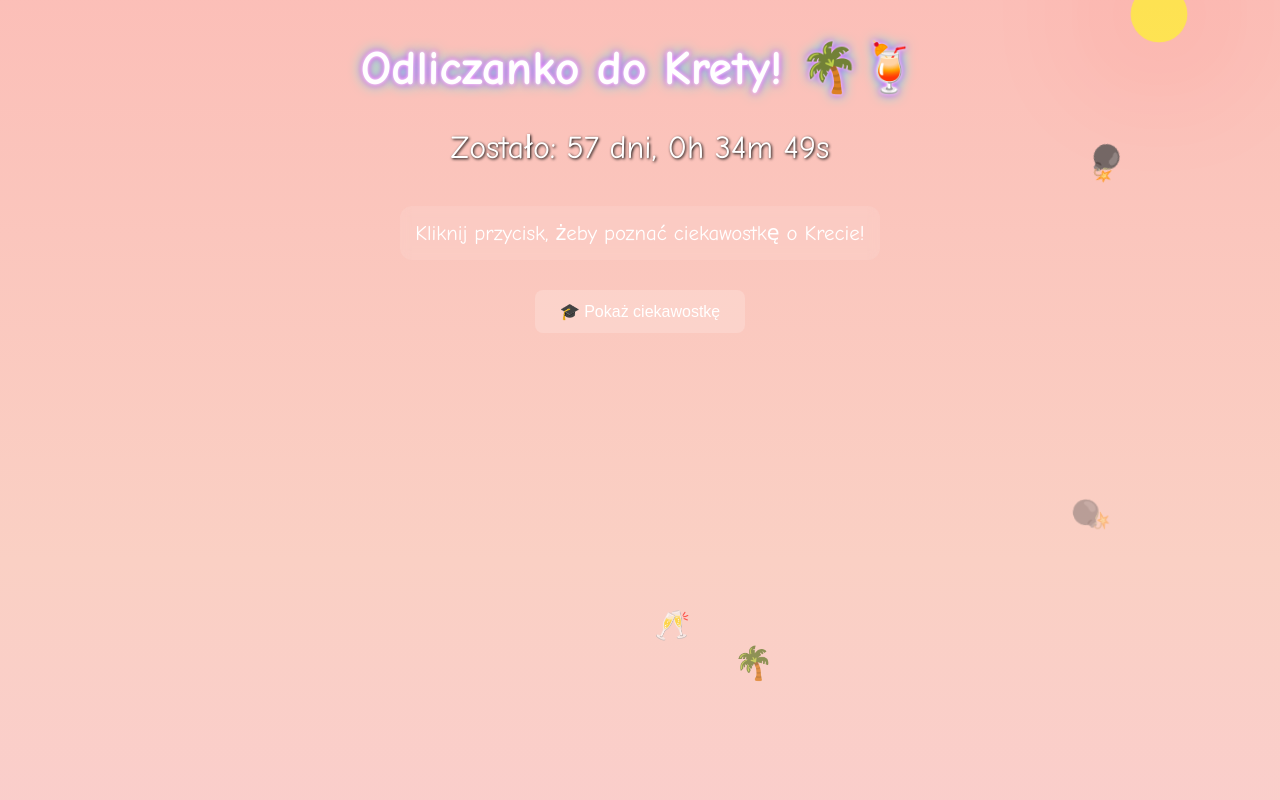
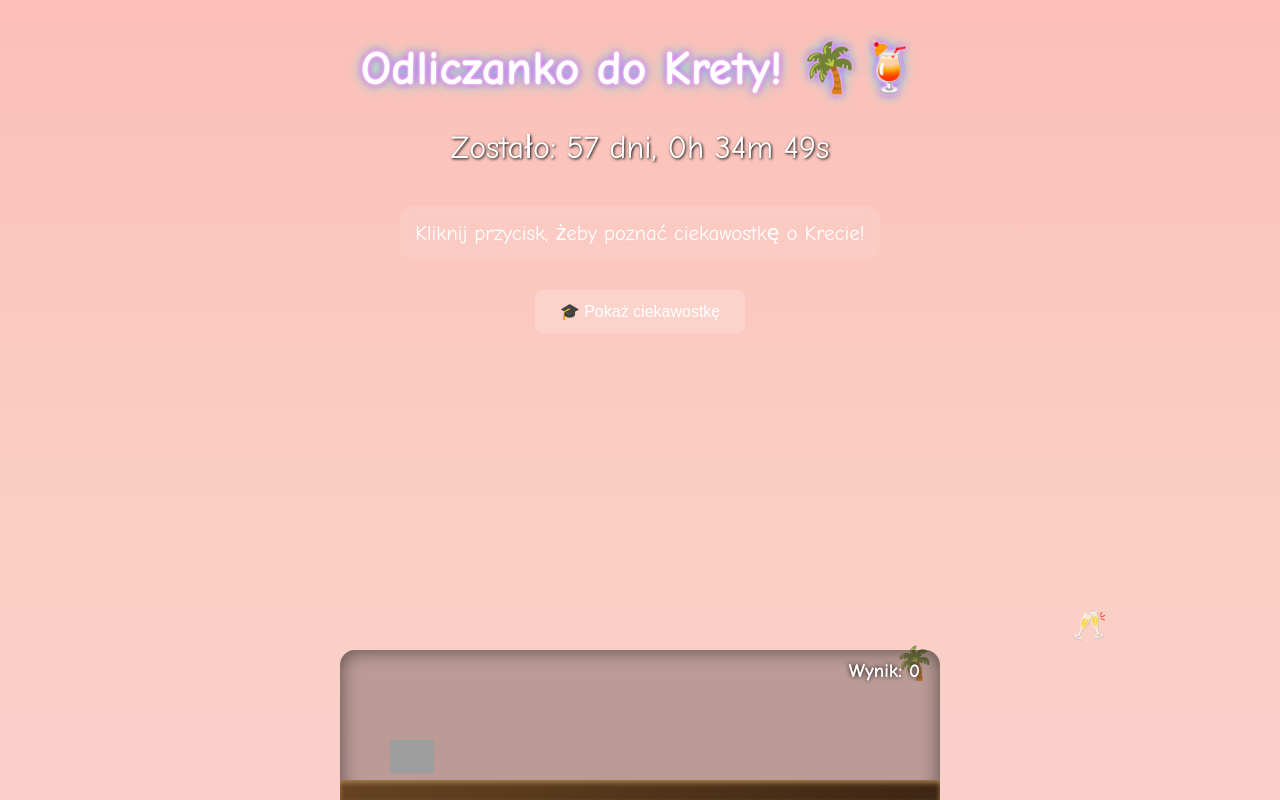
Before and after one commit to szymalek222/kreta, a plain HTML site: page index.html in a window 1280 px wide. Drawn offline with Linux system fonts and the light colour scheme; grey boxes are pictures that could not be loaded.

Commit message:
Update index.html

```diff
--- a/index.html
+++ b/index.html
@@ -2,14 +2,14 @@
 <html lang="pl">
 <head>
   <meta charset="UTF-8" />
-  <meta name="viewport" content="width=device-width, initial-scale=1.0"/>
-  <title>KRETA ODLICZANKO 🌴🍹</title>
+  <meta name="viewport" content="width=device-width, initial-scale=1" />
+  <title>KRETA ODLICZANKO + DINO GAME 🦖🌴🍹</title>
   <style>
     html, body {
       margin: 0;
       padding: 0;
       font-family: 'Comic Sans MS', cursive;
-      overflow: hidden;
+      overflow-x: hidden;
       color: white;
       text-align: center;
       height: 100vh;
@@ -134,6 +134,70 @@
         opacity: 0;
       }
     }
+
+    /* ---------------- Dino Game Styles ---------------- */
+
+    #gameContainer {
+      position: fixed;
+      bottom: 0;
+      left: 50%;
+      transform: translateX(-50%);
+      width: 90vw;
+      max-width: 600px;
+      height: 150px;
+      background: rgba(0,0,0,0.25);
+      border-radius: 15px 15px 0 0;
+      box-shadow: 0 0 20px #0008 inset;
+      overflow: hidden;
+      user-select: none;
+      z-index: 1000;
+    }
+
+    #ground {
+      position: absolute;
+      bottom: 0;
+      width: 100%;
+      height: 20px;
+      background: linear-gradient(to right, #654321, #3e2614);
+      box-shadow: inset 0 3px 5px #a37c4d;
+    }
+
+    #dino {
+      position: absolute;
+      bottom: 20px;
+      left: 50px;
+      width: 44px;
+      height: 47px;
+      background: url('https://i.imgur.com/INjy6QA.png') no-repeat center/contain;
+      transition: bottom 0.2s;
+    }
+
+    #obstacle {
+      position: absolute;
+      bottom: 20px;
+      right: -50px;
+      width: 25px;
+      height: 50px;
+      background: url('https://i.imgur.com/j8bLNHb.png') no-repeat center/contain;
+      animation: moveObstacle linear forwards;
+    }
+
+    @keyframes moveObstacle {
+      from { right: -50px; }
+      to { right: 110%; }
+    }
+
+    #scoreDisplay {
+      position: absolute;
+      top: 10px;
+      right: 20px;
+      font-size: 1.2em;
+      color: #fff;
+      text-shadow: 0 0 5px black;
+      font-weight: bold;
+      user-select: none;
+    }
+
   </style>
 </head>
 <body>
@@ -143,11 +207,17 @@
   <div id="factBox">Kliknij przycisk, żeby poznać ciekawostkę o Krecie!</div><br>
   <button onclick="showFact()">🎓 Pokaż ciekawostkę</button>
 
-
   <audio autoplay loop>
-    <source src="nutka.mp3" type="audio/mpeg">
+    <source src="nutka.mp3" type="audio/mpeg" />
   </audio>
 
+  <!-- Dino Game Container -->
+  <div id="gameContainer">
+    <div id="scoreDisplay">Wynik: 0</div>
+    <div id="dino"></div>
+    <div id="ground"></div>
+    <div id="obstacle"></div>
+  </div>
 
   <script>
     // Countdown
@@ -166,6 +236,7 @@
       countdownEl.innerHTML = `Zostało: ${days} dni, ${hours}h ${minutes}m ${seconds}s`;
     }, 1000);
 
+    // Facts
     const facts = [
       "Kreta to największa grecka wyspa! 🏝️",
       "To tutaj, według mitu, urodził się Zeus! ⚡",
@@ -215,23 +286,131 @@
 
     // Fajerwerki losowe
     setInterval(() => {
-      const fw = document.createElement("div");
-      fw.className = "firework";
-      fw.style.left = Math.random() * 100 + "vw";
-      fw.style.top = Math.random() * 80 + "vh";
-      document.body.appendChild(fw);
-      setTimeout(() => fw.remove(), 1000);
-    }, 1200);
+      const firework = document.createElement("div");
+      firework.className = "firework";
+      firework.style.left = Math.random() * window.innerWidth + "px";
+      firework.style.top = Math.random() * (window.innerHeight / 2) + "px";
+      document.body.appendChild(firework);
+      setTimeout(() => firework.remove(), 1000);
+    }, 2000);
 
-    // Latające bomby
+    // Bomby lecą
     setInterval(() => {
       const bomb = document.createElement("div");
       bomb.className = "bomb";
+      bomb.style.left = Math.random() * window.innerWidth + "px";
       bomb.textContent = "💣";
-      bomb.style.left = Math.random() * 100 + "vw";
       document.body.appendChild(bomb);
       setTimeout(() => bomb.remove(), 5000);
-    }, 2000);
+    }, 8000);
+
+    // ---------------- Dino Game ----------------
+
+    const dino = document.getElementById("dino");
+    const obstacle = document.getElementById("obstacle");
+    const scoreDisplay = document.getElementById("scoreDisplay");
+
+    let isJumping = false;
+    let position = 20; // bottom in px
+    let score = 0;
+    let gameOver = false;
+    let obstacleSpeed = 3000;
+
+    function jump() {
+      if (isJumping) return;
+      isJumping = true;
+
+      let upInterval = setInterval(() => {
+        if (position >= 120) {
+          clearInterval(upInterval);
+          // fall down
+          let downInterval = setInterval(() => {
+            if (position <= 20) {
+              clearInterval(downInterval);
+              isJumping = false;
+              position = 20;
+            } else {
+              position -= 10;
+              dino.style.bottom = position + "px";
+            }
+          }, 20);
+        } else {
+          position += 15;
+          dino.style.bottom = position + "px";
+        }
+      }, 20);
+    }
+
+    function startObstacle() {
+      if (gameOver) return;
+
+      obstacle.style.right = "-50px";
+      obstacle.style.animationDuration = obstacleSpeed + "ms";
+      obstacle.style.animationName = "moveObstacle";
+
+      obstacle.addEventListener('animationiteration', () => {
+        if (gameOver) return;
+        obstacleSpeed = Math.max(1500, obstacleSpeed - 100); // przyspieszamy
+        obstacle.style.animationDuration = obstacleSpeed + "ms";
+        score++;
+        scoreDisplay.textContent = "Wynik: " + score;
+      });
+
+      moveObstacleLoop();
+    }
+
+    function moveObstacleLoop() {
+      if (gameOver) return;
+
+      let obstaclePos = window.innerWidth + 50;
+      obstacle.style.right = "-50px";
+
+      let moveInterval = setInterval(() => {
+        if (gameOver) {
+          clearInterval(moveInterval);
+          return;
+        }
+        obstaclePos -= 10;
+        obstacle.style.right = obstaclePos + "px";
+
+        // Kolizja (prosty bounding box)
+        let dinoRect = dino.getBoundingClientRect();
+        let obsRect = obstacle.getBoundingClientRect();
+
+        if (
+          obsRect.left < dinoRect.right &&
+          obsRect.right > dinoRect.left &&
+          obsRect.bottom > dinoRect.top &&
+          obsRect.top < dinoRect.bottom
+        ) {
+          // Kolizja, koniec gry
+          gameOver = true;
+          alert("Koniec gry! Twój wynik: " + score);
+          location.reload();
+        }
+
+        if (obstaclePos < -50) {
+          clearInterval(moveInterval);
+          if (!gameOver) {
+            score++;
+            scoreDisplay.textContent = "Wynik: " + score;
+            obstacleSpeed = Math.max(1500, obstacleSpeed - 100);
+            startObstacle();
+          }
+        }
+      }, 20);
+    }
+
+    document.addEventListener("keydown", (e) => {
+      if (e.code === "Space" || e.key === "ArrowUp") {
+        e.preventDefault();
+        jump();
+      }
+    });
+
+    // Start gry
+    startObstacle();
+
   </script>
 </body>
 </html>
```
